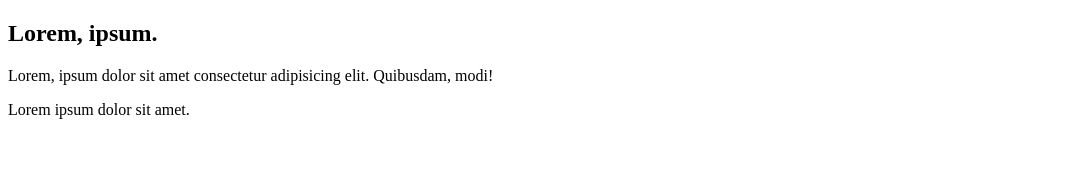
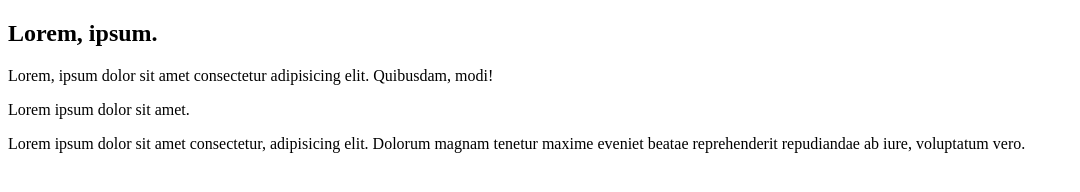
Before and after one commit to OlegSobolev86/firstWebSite, a plain HTML site: page src/page2.html in a window 1280 px wide. Shown: the whole page, without its empty margins (0-1080 px from the left). Drawn offline with Linux system fonts and the light colour scheme.

Commit message:
добавлен абраз из 20 слов

```diff
--- a/src/page2.html
+++ b/src/page2.html
@@ -9,5 +9,6 @@
     <h2>Lorem, ipsum.</h2>
     <p>Lorem, ipsum dolor sit amet consectetur adipisicing elit. Quibusdam, modi!</p>
     <p>Lorem ipsum dolor sit amet.</p>
+    <p>Lorem ipsum dolor sit amet consectetur, adipisicing elit. Dolorum magnam tenetur maxime eveniet beatae reprehenderit repudiandae ab iure, voluptatum vero.</p>
 </body>
 </html>
```
